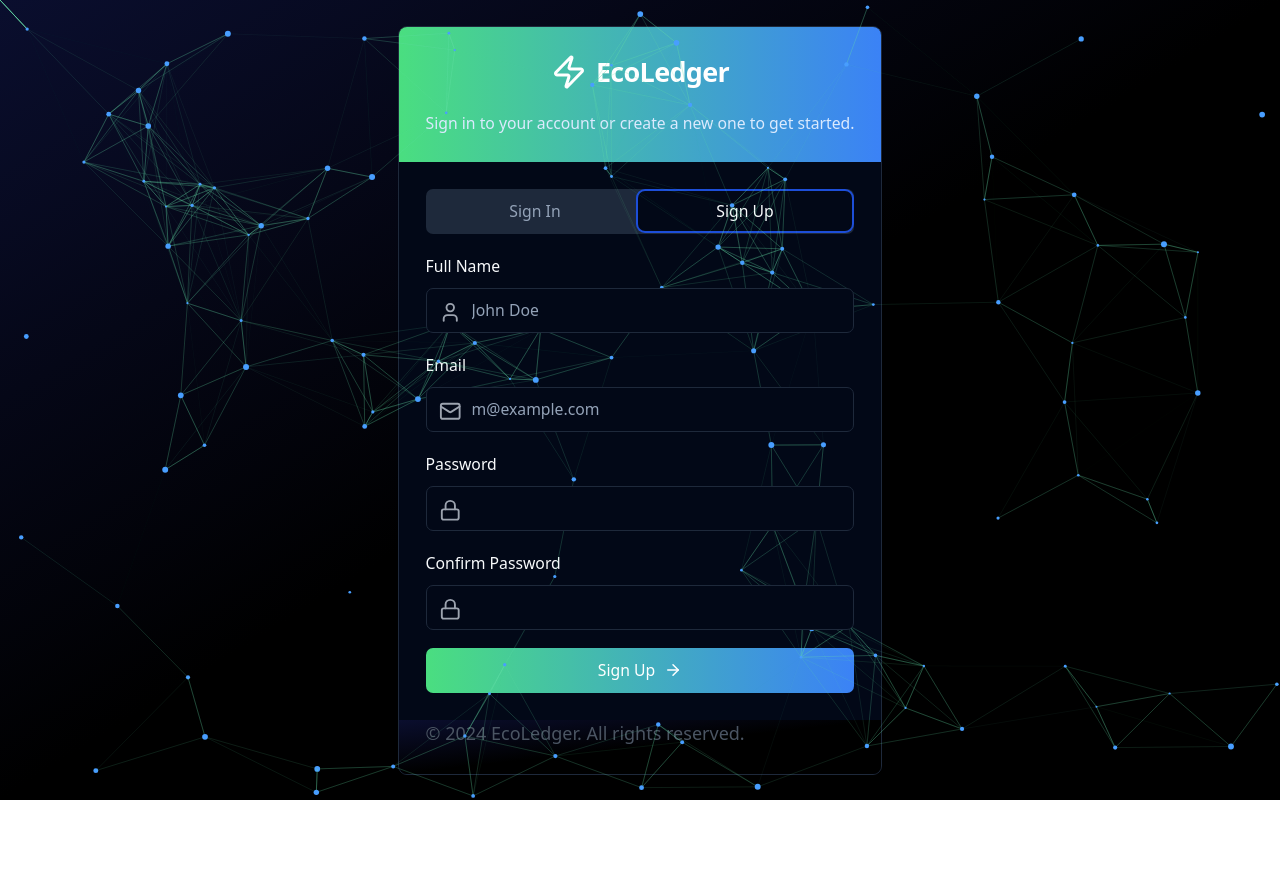
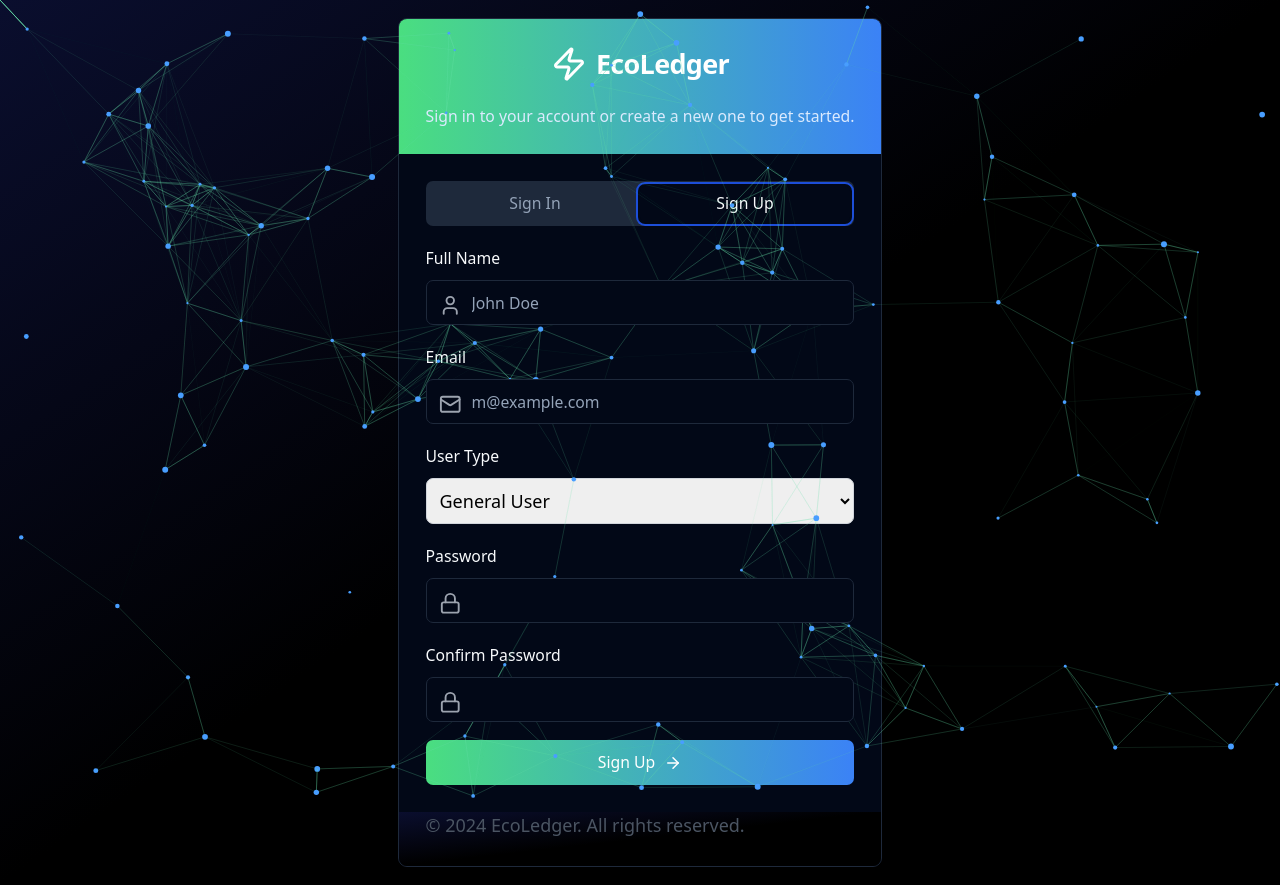
Before and after one commit to Soham2395/EcoLedger, a Next.js app: page /signup in a window 1280 px wide. Both pictures are taken after a click on the tab "Sign Up". Before the commit the page ends 800 px from the top, so only its background shows below. Built offline with nearby package versions, Linux system fonts and the light colour scheme.

Commit message:
Signup fields updated

```diff
--- a/src/app/signup/page.tsx
+++ b/src/app/signup/page.tsx
@@ -2,7 +2,7 @@
 
 import { useState } from "react"
 import { motion, AnimatePresence } from "framer-motion"
-import { Zap, Mail, Lock, User, ArrowRight, Brain, Heart } from "lucide-react"
+import { Zap, Mail, Lock, User, ArrowRight } from "lucide-react"
 import { Button } from "@/components/ui/button"
 import { Input } from "@/components/ui/input"
 import { Label } from "@/components/ui/label"
@@ -12,6 +12,7 @@ import ParticlesComponent from "@/components/ui/particles"
 
 export default function AuthPage() {
   const [activeTab, setActiveTab] = useState("signin")
+  const [userType, setUserType] = useState("General User") // State for user type
 
   const fadeIn = {
     initial: { opacity: 0, y: 20 },
@@ -36,18 +37,19 @@ export default function AuthPage() {
     const email = formData.get('email')
     const password = formData.get('password')
     const confirmPassword = formData.get('confirm-password')
+    const companyName = formData.get('company-name') // Get company name
 
     if (password !== confirmPassword) {
       console.error("Passwords do not match.")
       return
     }
 
-    console.log("Sign Up:", { name, email, password })
+    console.log("Sign Up:", { name, email, password, userType, companyName }) // Include user type and company name
   }
 
   return (
     <div className="min-h-screen bg-gradient-to-br from-dark-blue via-black to-black flex items-center justify-center p-4 relative overflow-hidden">
-    <ParticlesComponent />
+      <ParticlesComponent />
       <motion.div
         initial={{ opacity: 0, scale: 0.9 }}
         animate={{ opacity: 1, scale: 1 }}
@@ -117,6 +119,29 @@ export default function AuthPage() {
                         </div>
                       </div>
                       <div className="space-y-2">
+                        <Label htmlFor="user-type">User Type</Label>
+                        <select
+                          id="user-type"
+                          name="user-type"
+                          value={userType}
+                          onChange={(e) => setUserType(e.target.value)}
+                          className="block w-full border border-gray-300 text-black rounded-md p-2"
+                          required
+                        >
+                          <option value="General User">General User</option>
+                          <option value="Energy Provider">Energy Provider</option>
+                          <option value="Capital Owner">Capital Owner</option>
+                        </select>
+                      </div>
+                      {userType === "Capital Owner" && (
+                        <div className="space-y-2">
+                          <Label htmlFor="company-name">Company Name</Label>
+                          <div className="relative">
+                            <Input id="company-name" name="company-name" placeholder="Your Company" className="pl-10" required />
+                          </div>
+                        </div>
+                      )}
+                      <div className="space-y-2">
                         <Label htmlFor="password">Password</Label>
                         <div className="relative">
                           <Lock className="absolute left-3 top-3 h-5 w-5 text-gray-400" />
```
